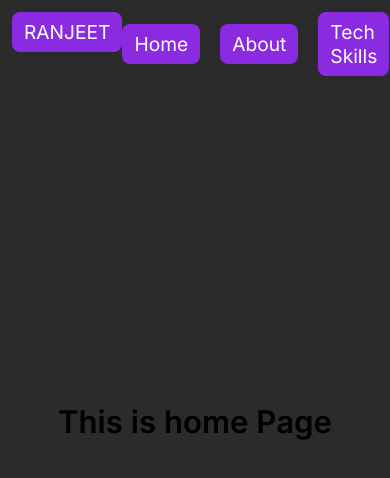
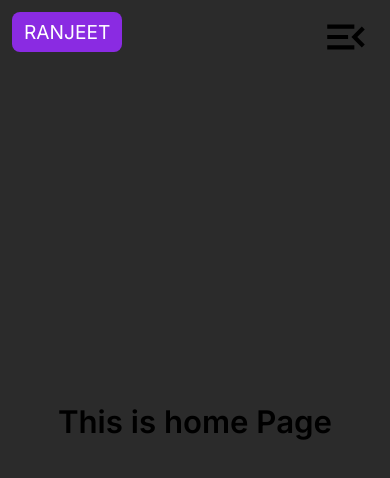
Before and after one commit to ranjeet-zet/portfolioWithNextJs, a Next.js app: page / in a window 390 px wide. Shown: the top 478 px of the page. Built offline with nearby package versions, Linux system fonts and the light colour scheme.

Commit message:
Update dependencies and add react-icons (generated by blackbox.ai )

```diff
--- a/app/page.tsx
+++ b/app/page.tsx
@@ -1,3 +1,4 @@
+'use client'
 import Image from "next/image";
 import HomePage from '../components/Home'
 import Navbar from '../components/Navbar'
@@ -8,7 +9,7 @@ import  ContactForm from '../components/Contacts'
 export default function Home() {
   return (
     <>
-     <Navbar/>
+    <Navbar/>
     <HomePage/>
     <About/>
     <SkilsPage/>
--- a/components/Navbar.css
+++ b/components/Navbar.css
@@ -8,7 +8,7 @@
     position: fixed;
     left: 0;
     right: 0;
-    width: 95%;
+    width: 100%;
 }
 .navebartitel {
     padding: 8px 12px;
@@ -33,6 +33,58 @@
     padding:  8px 12px;
     border-radius: 8px;
 }
+.navbarsecounddiv > a:hover{
+    background-color: rgb(231, 100, 13);
+}
 .navbarsecounddiv > .active{
     background-color: red;
 }
+.closebutton, .closebuttonclose{
+    display: none;
+}
+
+@media (max-width: 780px) {
+    .closebutton,.closebuttonclose{
+        display: block;
+        width: 10%;
+        align-items: end;
+        margin-right: 20px;
+    }
+    .navbar {
+      /* Adjust the styles for smaller screens here */
+    }
+    .navebartitel {
+      /* Adjust the styles for smaller screens here */
+    }
+    .navbarsecounddiv {
+      /* Adjust the styles for smaller screens here */
+      display: none;
+    }
+    .navbarsecounddivresponsive{
+        display: flex;
+        flex-direction: column;
+        align-items: flex-end;
+        background-color: #242323;
+        height: 100%;
+        position: sticky;
+        right: 0;
+        width: 50%;
+        height: 100vh;
+        margin-right: -40px;
+        padding-bottom: 20px;
+        padding-right: 25px;
+        padding-top: 12px;
+        border-radius: 10x;
+        transition: right 0.5s;
+    }
+    .navbarsecounddivresponsive a{
+        width: 80%;
+        text-align: center;
+    }
+    .navbarsecounddiv > a {
+      /* Adjust the styles for smaller screens here */
+    }
+    .navbarsecounddiv > .active {
+      /* Adjust the styles for smaller screens here */
+    }
+  }
--- a/components/Navbar.jsx
+++ b/components/Navbar.jsx
@@ -1,23 +1,45 @@
-import   './Navbar.css'
-const Navbar=()=>{
-    const data=[
-        {name:"Home",link:"#"},
-        {name:"About ",link:"#about"},
-        {name:"Tech Skills",link:"#techskill"},
-        {name:"Project",link:"#projects"},
-        {name:"Contact",link:"#contact"},
+'use clinte'
+import './Navbar.css'
+import { MdOutlineMenuOpen } from "react-icons/md";
+import { IoMdCloseCircleOutline } from "react-icons/io";
+import React, { useState } from 'react';
+const Navbar = () => {
+    'use clinte'
+    const [isExpanded, setIsExpand] = useState(false);
+    const data = [
+        { name: "Home", link: "#" },
+        { name: "About ", link: "#about" },
+        { name: "Tech Skills", link: "#techskill" },
+        { name: "Project", link: "#projects" },
+        { name: "Contact", link: "#contact" },
     ]
     return (
         <div className='navbar'>
             <div>
                 <p className='navebartitel'>RANJEET</p>
             </div>
-            <div className="navbarsecounddiv">
-                {data.map((ele,i)=>{
-                    return <a   key={i} href={ele.link}>{ele.name}</a>
+            {
+                    !isExpanded &&
+                    <div onClick={()=>{
+                        setIsExpand((el)=>!el)
+                    }} className='closebutton'>
+                        <MdOutlineMenuOpen size={50} />
+                    </div>
+                }
+            <div className={`navbarsecounddiv ${isExpanded? 'navbarsecounddivresponsive':""}`}>
+
+                  {
+                    isExpanded &&
+                    <div  onClick={()=>{
+                        setIsExpand((el)=>!el)
+                    }} className='closebuttonclose'>
+                        <IoMdCloseCircleOutline  size={50} />
+                    </div>
+                }
+                {data.map((ele, i) => {
+                    return <a key={i} href={ele.link}>{ele.name}</a>
                 })}
             </div>
-
         </div>
 
     )
--- a/package.json
+++ b/package.json
@@ -12,7 +12,8 @@
     "next": "14.1.2",
     "nodemon": "^3.1.0",
     "react": "^18",
-    "react-dom": "^18"
+    "react-dom": "^18",
+    "react-icons": "^5.0.1"
   },
   "devDependencies": {
     "@types/node": "^20",
```
Also changed, not shown: 1 other file (tests, documents, lock files or other folders).
